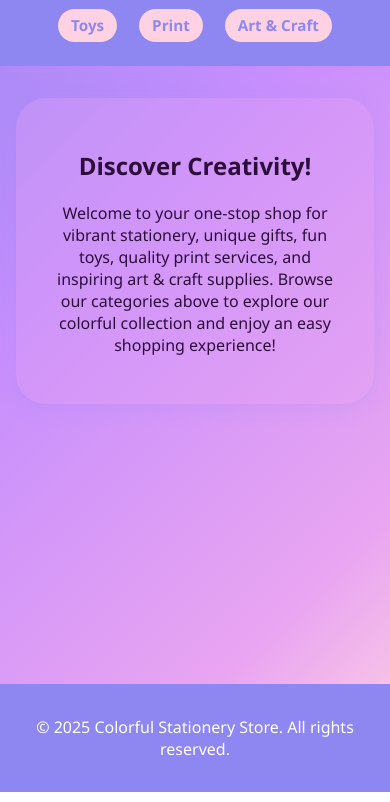
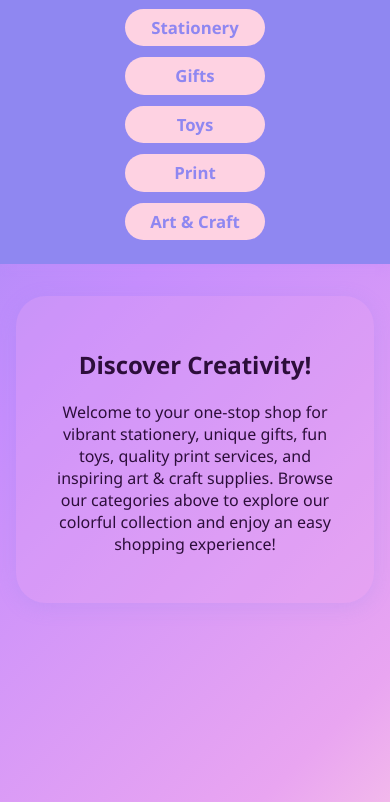
Before and after one commit to AA-Stationery2017/A-A-Stationery, a plain HTML site: page index.html in a window 390 px wide. Shown: the part 216-1018 px from the top of the page. Drawn offline with Linux system fonts and the light colour scheme.

Commit message:
Update styles.css

```diff
--- a/styles.css
+++ b/styles.css
@@ -25,31 +25,46 @@ nav ul {
     display: flex;
     justify-content: center;
     flex-wrap: wrap;
-    gap: 1rem;  /* Increase gap to prevent overlap */
+    gap: 1.5rem; /* Increased gap to prevent overlap */
 }
 
-
 nav li {
-    margin: 0 0.2rem;
+    margin: 0; /* Remove margin, use gap from nav ul */
 }
 
 nav a {
     text-decoration: none;
     color: #8F87F1;
     background: #FED2E2;
-    padding: 0.4rem 0.8rem;  /* Optional: slightly reduced padding */
+    padding: 0.45rem 1.2rem; /* More horizontal padding for better touch targets */
     border-radius: 25px;
     font-weight: bold;
-    font-size: 0.95rem;      /* Decrease font size */
+    font-size: 0.95rem;
     transition: background 0.2s, color 0.2s;
-    display: inline-block;   /* Ensures each link is treated as a block */
+    display: inline-block;
+    min-width: 110px; /* Prevents the boxes from shrinking too small */
+    text-align: center;
+    box-sizing: border-box;
 }
+
 nav a.active,
 nav a:hover {
     background: #E9A5F1;
     color: #fff;
 }
 
+/* Responsive: make nav stack at small screens */
+@media (max-width: 600px) {
+    nav ul {
+        flex-direction: column;
+        gap: 0.7rem;
+        align-items: center;
+    }
+    nav a {
+        min-width: 140px;
+        font-size: 1.05rem;
+    }
+}
 main {
     padding: 2rem 1rem;
     min-height: 60vh;
```
